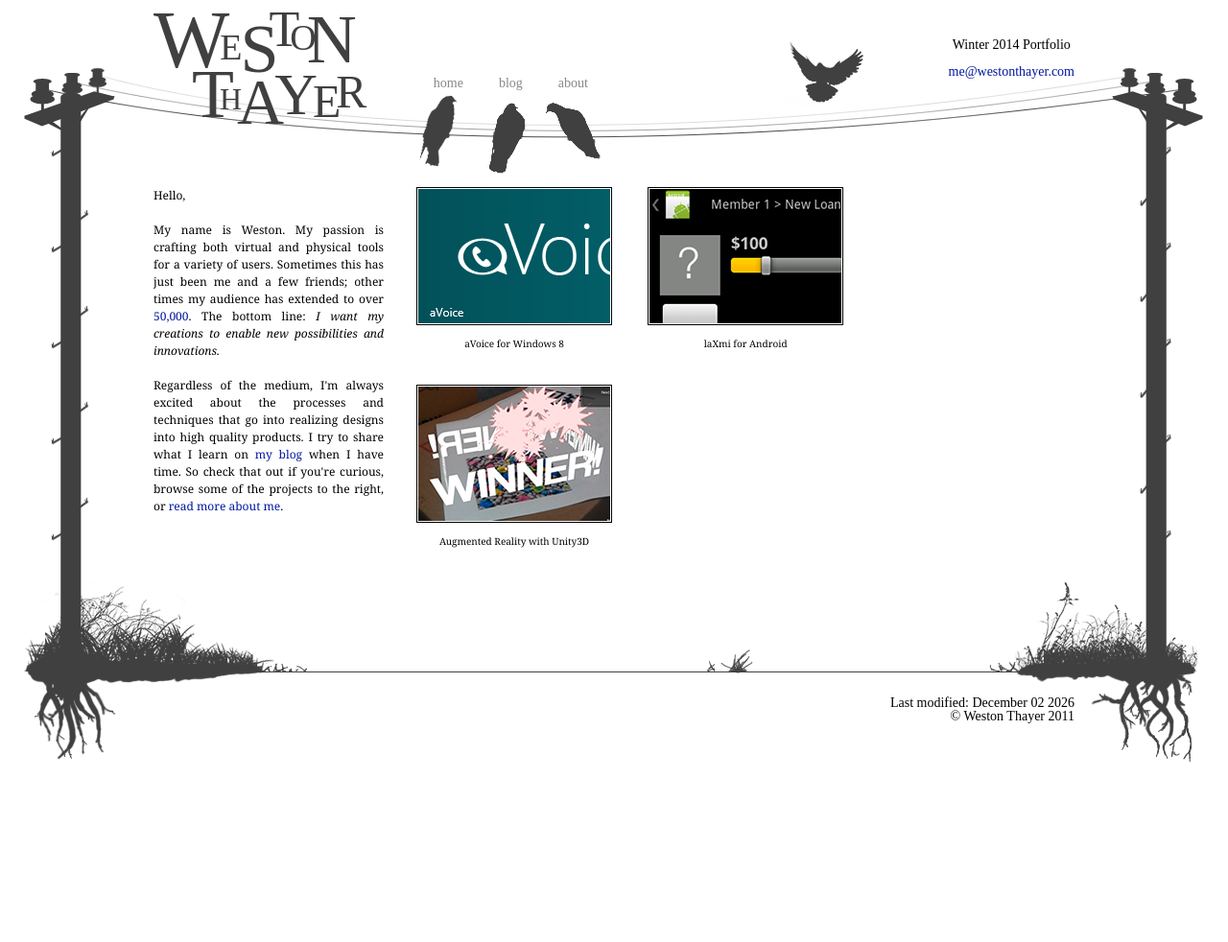
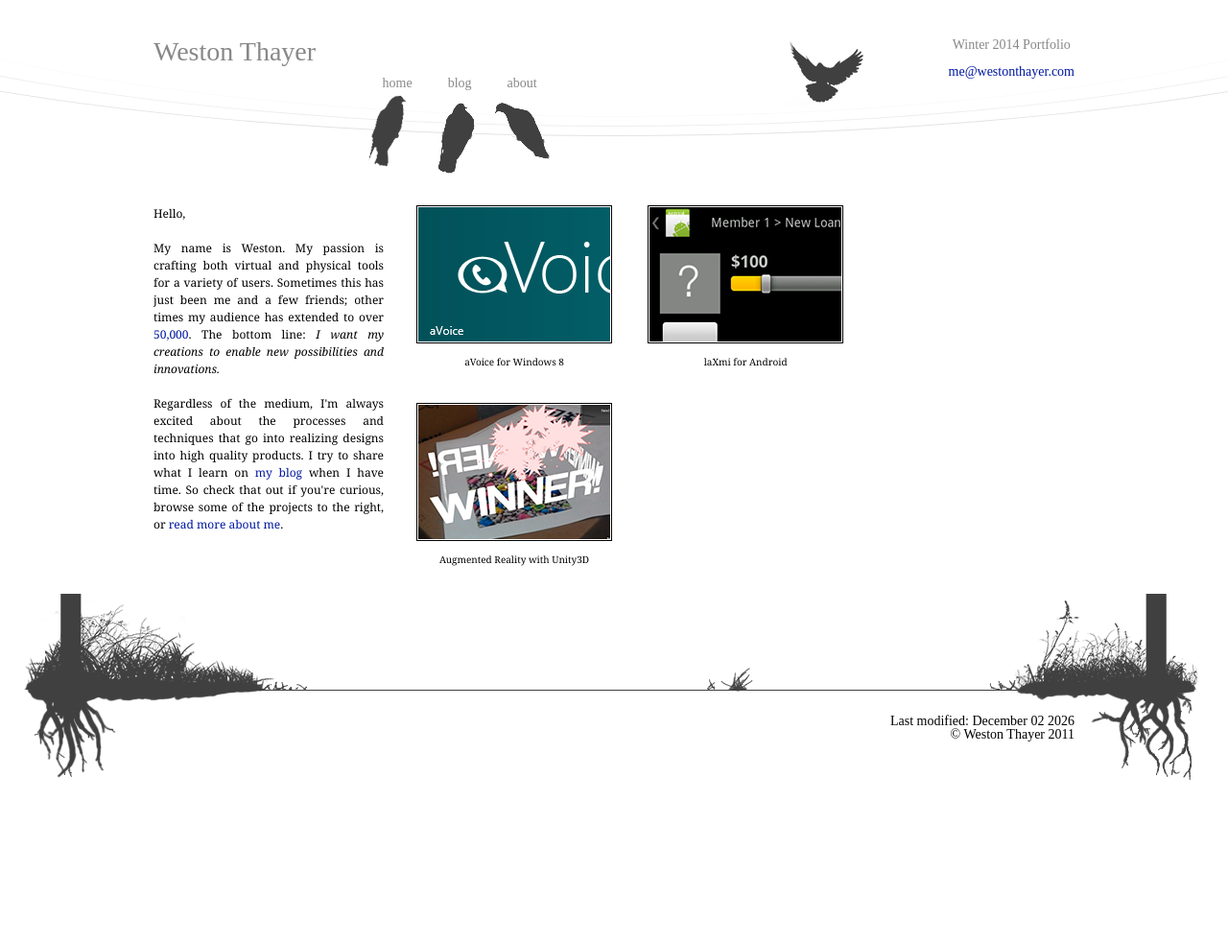
Before and after one commit to WestonThayer/portfolio, a PHP site: page / in a window 1280 px wide. Shown: the top 982 px of the page at 96% size. Run offline with PHP 8.4, Linux system fonts and the light colour scheme; some web fonts are replaced.

Commit message:
Change powerlines to CSS
Using hidden div's with borders, draw the power lines and remove the
image we were using.

```diff
--- a/css/styles.css
+++ b/css/styles.css
@@ -35,117 +35,75 @@
 	padding: 10px 0 10px 0;
 }
 
+/* Header Background */
+
+#header-bg {
+    position: absolute;
+    left: 0;
+    right: 0;
+    top: -280px;
+    height: 450px;
+    overflow: hidden;
+    z-index: -999;
+}
+
+.oval-base {
+    border-width: 1px;
+    border-style: solid;
+    position: absolute;
+    left: 50%;
+}
+
+#oval-1 {
+    width: 1800px;
+    height: 400px;
+    border-color: #fafafa;
+    border-radius: 1800px / 400px;
+    margin-left: -900px;
+}
+
+#oval-2 {
+    width: 1900px;
+    height: 400px;
+    border-color: #eeeeee;
+    border-radius: 1900px / 400px;
+    margin-left: -950px;
+    margin-top: 10px;
+}
+
+#oval-3 {
+    width: 2000px;
+    height: 400px;
+    border-color: #e3e3e3;
+    border-radius: 2000px / 400px;
+    margin-left: -1000px;
+    margin-top: 20px;
+}
+
 /* Header */
 
 #header {
-	padding: 0 135px 5px 135px;
-	background-image: url('../images/pole-bg.png');
-	background-attachment: initial;
-	background-position: 50% 0;
+	padding: 0 135px 50px 135px;
+    color: #888888;
 }
 
 #header h1 {
 	float: left;
-	font-size: 72px;
-	color: #404040;
+	font-size: 28px;
+    margin: 40px 0 0 0;
 }
 
-/* For the funky title */
+#header h1 a {
+    color: #888888;
+}
+
+/* For the funky title
 
 #header #title {
 	display: block;
 	float: left;
-}
-
-#header #title-1 {
-	display: inline-block;
-	float: left;
-	font-size: 84px;
-}
-
-#header #title-2 {
-	display: inline-block;
-	float: left;
-	font-size: 38px;
-	margin: 30px 0 0 -10px;
-}
-
-#header #title-3 {
-	display: inline-block;
-	float: left;
-	font-size: 72px;
-	margin: 15px 0 0 -2px;
-}
-
-#header #title-4 {
-	display: inline-block;
-	float: left;
-	font-size: 52px;
-	margin: 5px 0 0 -10px;
-}
-
-#header #title-5 {
-	display: inline-block;
-	float: left;
-	font-size: 38px;
-	margin: 20px 0 0 -10px;
-}
-
-#header #title-6 {
-	display: inline-block;
-	float: left;
-	font-size: 72px;
-	margin: 5px 0 0 -10px;
-}
-
-/* Lower title */
-
-#header #title-lower {
-	display: block;
-	float: left;
-	margin: -25px 0 0 40px;
-}
-
-#header #title-lower-1 {
-	display: block;
-	float: left;
-	font-size: 72px;
-}
-
-#header #title-lower-2 {
-	display: inline-block;
-	float: left;
-	font-size: 32px;
-	margin: 25px 0 0 -15px;
-}
-
-#header #title-lower-3 {
-	display: inline-block;
-	float: left;
-	font-size: 68px;
-	margin: 10px 0 0 -5px;
-}
-
-#header #title-lower-4 {
-	display: inline-block;
-	float: left;
-	font-size: 62px;
-	margin: 5px 0 0 -10px;
-}
-
-#header #title-lower-5 {
-	display: inline-block;
-	float: left;
-	font-size: 48px;
-	margin: 20px 0 0 -5px;
-}
-
-#header #title-lower-6 {
-	display: inline-block;
-	float: left;
-	font-size: 48px;
-	margin: 10px 0 0 -5px;
-}
+    margin: 40px 0 0 0;
+}*/
 
 /* Menu items */
 
@@ -234,10 +192,6 @@
 	padding: 50px 135px 5px 135px;
 	line-height: 150%;
 	font-size: 12px;
-	background-image: url('../images/pole-rep.png');
-	background-repeat: repeat-y;
-	background-attachment: initial;
-	background-position: 50% 0;
 }
 
 #content h3 {
--- a/header.php
+++ b/header.php
@@ -23,28 +23,13 @@
 		<script type="text/javascript" src="http://westonthayer.com/js/lightbox.js"></script>
 	</head>
 	<body>
+        <div id="header-bg">
+            <div class="oval-base" id="oval-1"></div>
+            <div class="oval-base" id="oval-2"></div>
+            <div class="oval-base" id="oval-3"></div>
+        </div>
 		<div id="header">
-			<a href="http://westonthayer.com">
-				<h1>
-					<span id="title">
-						<span id="title-1">W</span>
-						<span id="title-2">E</span>
-						<span id="title-3">S</span>
-						<span id="title-4">T</span>
-						<span id="title-5">O</span>
-						<span id="title-6">N</span>
-					</span>
-					<div class="clearfix"></div>
-					<span id="title-lower">
-						<span id="title-lower-1">T</span>
-						<span id="title-lower-2">H</span>
-						<span id="title-lower-3">A</span>
-						<span id="title-lower-4">Y</span>
-						<span id="title-lower-5">E</span>
-						<span id="title-lower-6">R</span>
-					</span>
-				</h1>
-			</a>
+            <h1><a href="http://westonthayer.com">Weston Thayer</a></h1>
 			<ul id="menu">
 				<li><a href="http://westonthayer.com" class="item1">home<span></span></a></li>
 				<li><a href="http://cryclops.com" class="item2">blog<span></span></a></li>
```
Also changed, not shown: images/pole-bg.png (deleted), images/pole-rep.png (deleted).
